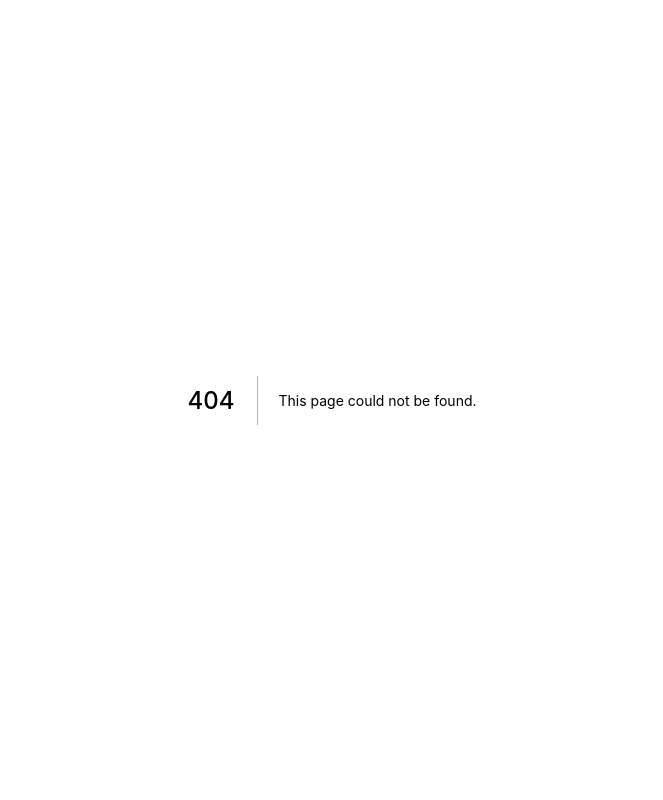
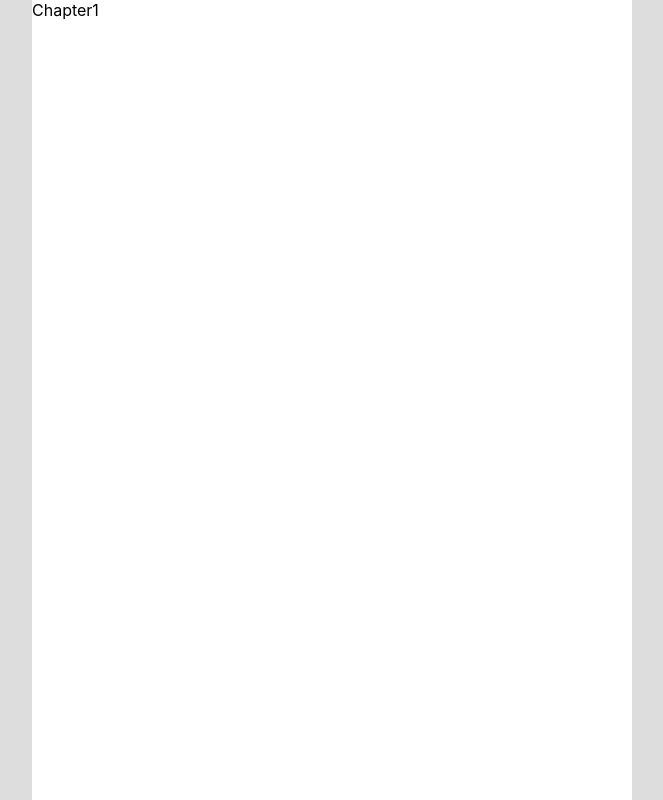
Before and after one commit to TatsuyaYamamoto/review-lovelive-cyber-security, a Next.js app: page /chapter-1 in a window 1280 px wide. Before the commit this address had no page. Shown: the whole page, without its empty margins (308-971 px from the left). Built offline with nearby package versions, Linux system fonts and the light colour scheme.

Commit message:
add base layout

```diff
--- a/package.json
+++ b/package.json
@@ -23,6 +23,7 @@
     "@types/react": "^17.0.3",
     "lint-staged": "^10.5.4",
     "prettier": "^2.2.1",
+    "sass": "^1.32.8",
     "simple-git-hooks": "^2.2.0",
     "typescript": "^4.2.3"
   }
--- /dev/null
+++ b/pages/chapter-1.tsx
@@ -0,0 +1,13 @@
+import {} from "react";
+import { NextPage } from "next";
+import AppLayout from "../src/components/AppLayout";
+
+const Chapter1: NextPage = () => {
+  return (
+    <AppLayout>
+      <div>Chapter1</div>
+    </AppLayout>
+  );
+};
+
+export default Chapter1;
--- /dev/null
+++ b/src/components/AppLayout.module.scss
@@ -0,0 +1,12 @@
+.root {
+  width: 100vw;
+  min-height: 100vh;
+  background-color: #dddddd;
+}
+
+.appLayout {
+  max-width: 600px;
+  margin: 0 auto;
+  min-height: 100vh;
+  background-color: #ffffff;
+}
--- /dev/null
+++ b/src/components/AppLayout.tsx
@@ -0,0 +1,17 @@
+import { FC } from "react";
+
+import styles from "./AppLayout.module.scss";
+
+const AppLayout: FC = (props) => {
+  const { children } = props;
+  console.log(styles);
+
+
+  return (
+    <div className={styles.root}>
+      <div className={styles.appLayout}>{children}</div>
+    </div>
+  );
+};
+
+export default AppLayout;
```
Also changed, not shown: pages/chapter-2.tsx (added, +13 -0 lines), next-env.d.ts, 1 other file (tests, documents, lock files or other folders).
